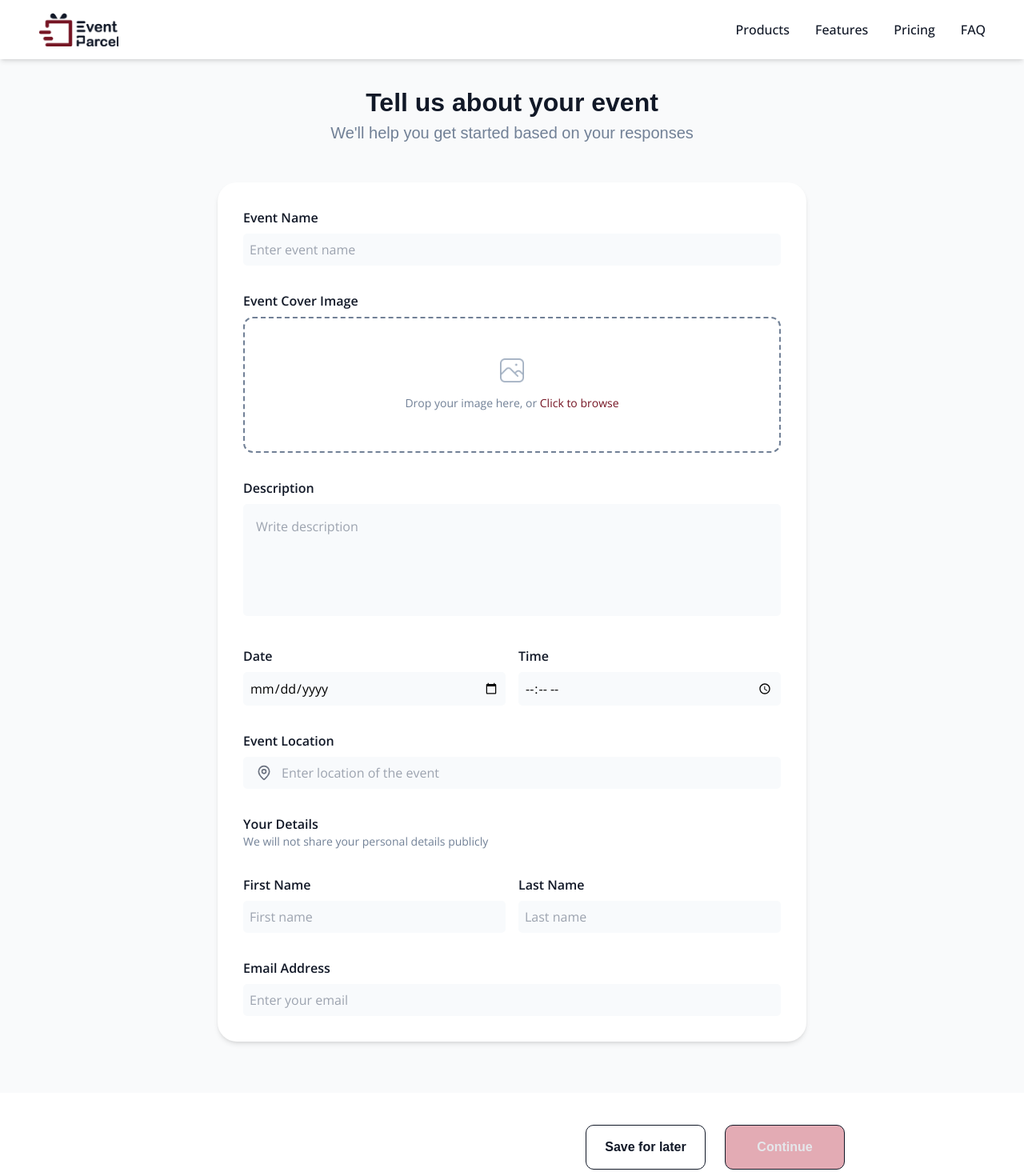
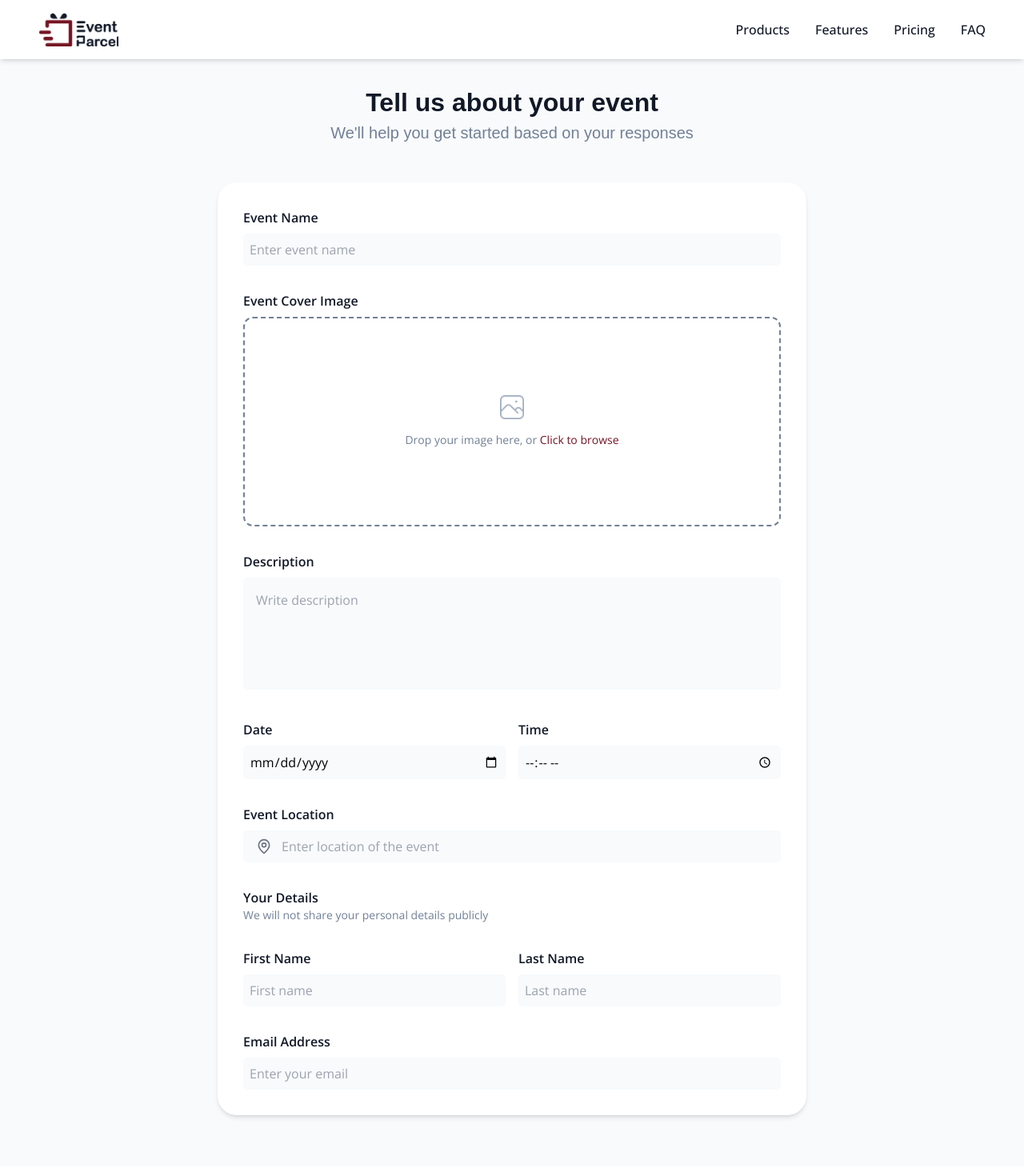
Before and after one commit to oladee/eventparcel-fe, a Next.js app: page /about in a window 1280 px wide. Shown: the top 1470 px of the page at 80% size. Built offline with nearby package versions, Linux system fonts and the light colour scheme.

Commit message:
image uploads 8

```diff
--- a/app/(pages)/about/page.tsx
+++ b/app/(pages)/about/page.tsx
@@ -1,7 +1,7 @@
 "use client";
 import { useState, useRef } from "react";
 import Image from "next/image";
-import { MapPin,} from "lucide-react";
+import { MapPin, XCircle } from "lucide-react";
 import EventSuccess from "@/components/EventSuccess";
 
 const About: React.FC = () => {
@@ -17,7 +17,8 @@ const About: React.FC = () => {
     firstName: "",
     lastName: "",
     email: "",
-    description: ""
+    description: "",
+    eventImage: null
   });
 
   const [errors, setErrors] = useState({
@@ -28,7 +29,8 @@ const About: React.FC = () => {
     firstName: "",
     lastName: "",
     email: "",
-    description: ""
+    description: "",
+    eventImage: ""
   });
 
   const handleChange = (
@@ -42,11 +44,14 @@ const About: React.FC = () => {
     if (!value.trim()) {
       return "This field is required.";
     }
-    if (
-      id === "email" &&
-      !/^[\w-]+(\.[\w-]+)*@([\w-]+\.)+[a-zA-Z]{2,7}$/.test(value)
-    ) {
+    if (id === "email" && !/^[\w-]+(\.[\w-]+)*@([\w-]+\.)+[a-zA-Z]{2,7}$/.test(value)) {
       return "Enter a valid email address.";
+    }
+    if ((id === "firstName" || id === "lastName") && /[^a-zA-Z\s]/.test(value)) {
+      return "Name cannot include numbers or special characters.";
+    }
+    if (id === "description" && value.length < 20) {
+      return "Description must be at least 20 characters.";
     }
     return "";
   };
@@ -90,7 +95,8 @@ const About: React.FC = () => {
       // Create a preview URL for the image
       const imageUrl = URL.createObjectURL(file);
       setSelectedImage(imageUrl);
-      // You can also add code here to upload the file to your server if needed.
+      setFormData({ ...formData, eventImage: file });
+      setErrors({ ...errors, eventImage: "" });
     }
   };
 
@@ -106,8 +112,14 @@ const About: React.FC = () => {
       const file = e.dataTransfer.files[0];
       const imageUrl = URL.createObjectURL(file);
       setSelectedImage(imageUrl);
-      // Process file as needed (e.g., upload)
+      setFormData({ ...formData, eventImage: file });
+      setErrors({ ...errors, eventImage: "" });
     }
+  };
+
+  const handleRemoveImage = () => {
+    setSelectedImage(null);
+    setFormData({ ...formData, eventImage: null });
   };
 
   const isFormValid =
@@ -118,8 +130,8 @@ const About: React.FC = () => {
     formData.location &&
     formData.eventName &&
     formData.eventTime &&
-    // Optionally, check for a selected image if required:
-    true;
+    formData.eventImage &&
+    Object.values(errors).every((err) => err === "");
 
   return (
     <>
@@ -170,21 +182,26 @@ const About: React.FC = () => {
                 Event Cover Image
               </label>
               <div
-                className="border-2 border-dashed border-[#718096] h-[170px] rounded-xl flex flex-col justify-center items-center gap-4 cursor-pointer"
+                className="border-2 border-dashed border-[#718096] rounded-xl flex flex-col justify-center items-center gap-4 cursor-pointer relative"
                 onClick={handleBrowseClick}
                 onDrop={handleDrop}
                 onDragOver={handleDragOver}
               >
                 {selectedImage ? (
-                  <Image
-                    src={selectedImage}
-                    alt="Preview"
-                    width={100}
-                    height={100}
-                    className="object-cover rounded"
-                  />
+                  <>
+                    <img
+                      src={selectedImage}
+                      alt="Preview"
+                      // className="rounded object-cover w-full h-full"
+                    />
+                    <XCircle
+                      className="absolute top-2 right-2 text-red-500 cursor-pointer"
+                      size={24}
+                      onClick={handleRemoveImage}
+                    />
+                  </>
                 ) : (
-                  <>
+                  <div className="py-24 flex flex-col justify-center items-center gap-4 cursor-pointer">
                     <Image
                       src="/images/photo.png"
                       alt="Upload"
@@ -195,9 +212,12 @@ const About: React.FC = () => {
                       Drop your image here, or{" "}
                       <span className="text-[#751423]">Click to browse</span>
                     </span>
-                  </>
+                  </div>
                 )}
               </div>
+              {errors.eventImage && (
+                <p className="text-red-500 text-sm mt-1">{errors.eventImage}</p>
+              )}
               {/* Hidden file input */}
               <input
                 type="file"
@@ -398,17 +418,13 @@ const About: React.FC = () => {
           </form>
         </div>
         <div className="bg-[#FFFF] h-32 flex gap-6 py-10 justify-end pr-56">
-          <button className="w-[150px] h-[56px] border border-[#111827] rounded-[10px] font-manrope font-extrabold text-base text-[#111827]">
+          <button className="p-3 border border-[#111827] rounded-[12px] font-manrope font-extrabold text-base text-[#111827]">
             Save for later
           </button>
           <button
             disabled={!isFormValid}
-            className={`w-[150px] h-[56px] border border-[#111827] rounded-[10px] font-manrope font-extrabold text-base
-                        ${
-                          isFormValid
-                            ? "bg-[#751423] text-[#FFFF] hover:bg-[#5c101c]"
-                            : "bg-[#e3abb4] text-gray-200 cursor-not-allowed"
-                        }`}
+            className={`bg-primary text-white py-3 px-3 rounded-[12px] hover:bg-red-800 transition flex items-center justify-center font-extrabold font-manrope
+                        ${!isFormValid ? "opacity-50 cursor-not-allowed" : ""}`}
             onClick={() => isFormValid && setShowSuccess(!showSuccess)}
           >
             Continue
@@ -420,6 +436,36 @@ const About: React.FC = () => {
 };
 
 export default About;
+
+
+
+
+
+
+
+
+
+
+
+
+
+
+
+
+
+
+
+
+
+
+
+
+
+
+
+
+
+
 
 
 
```
